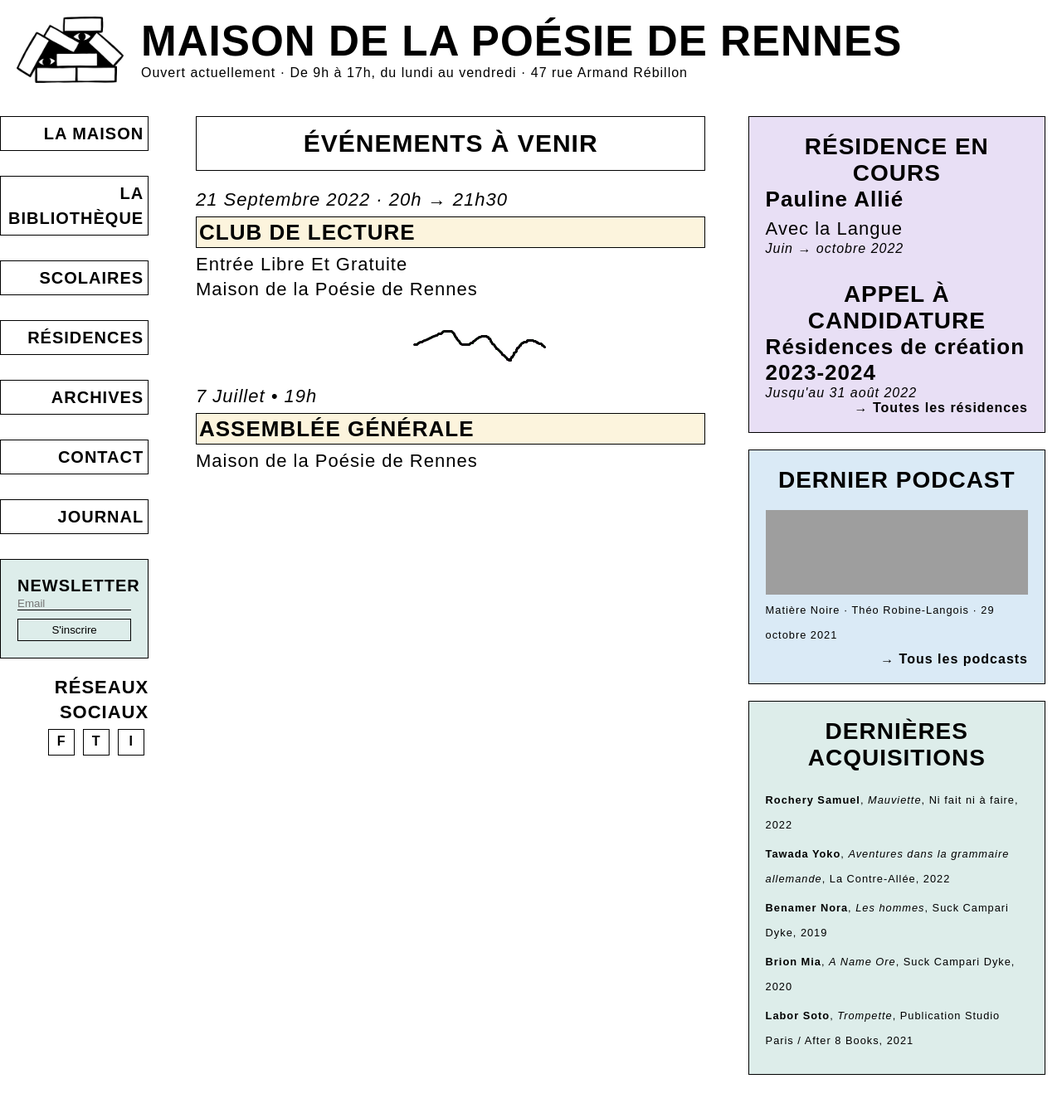
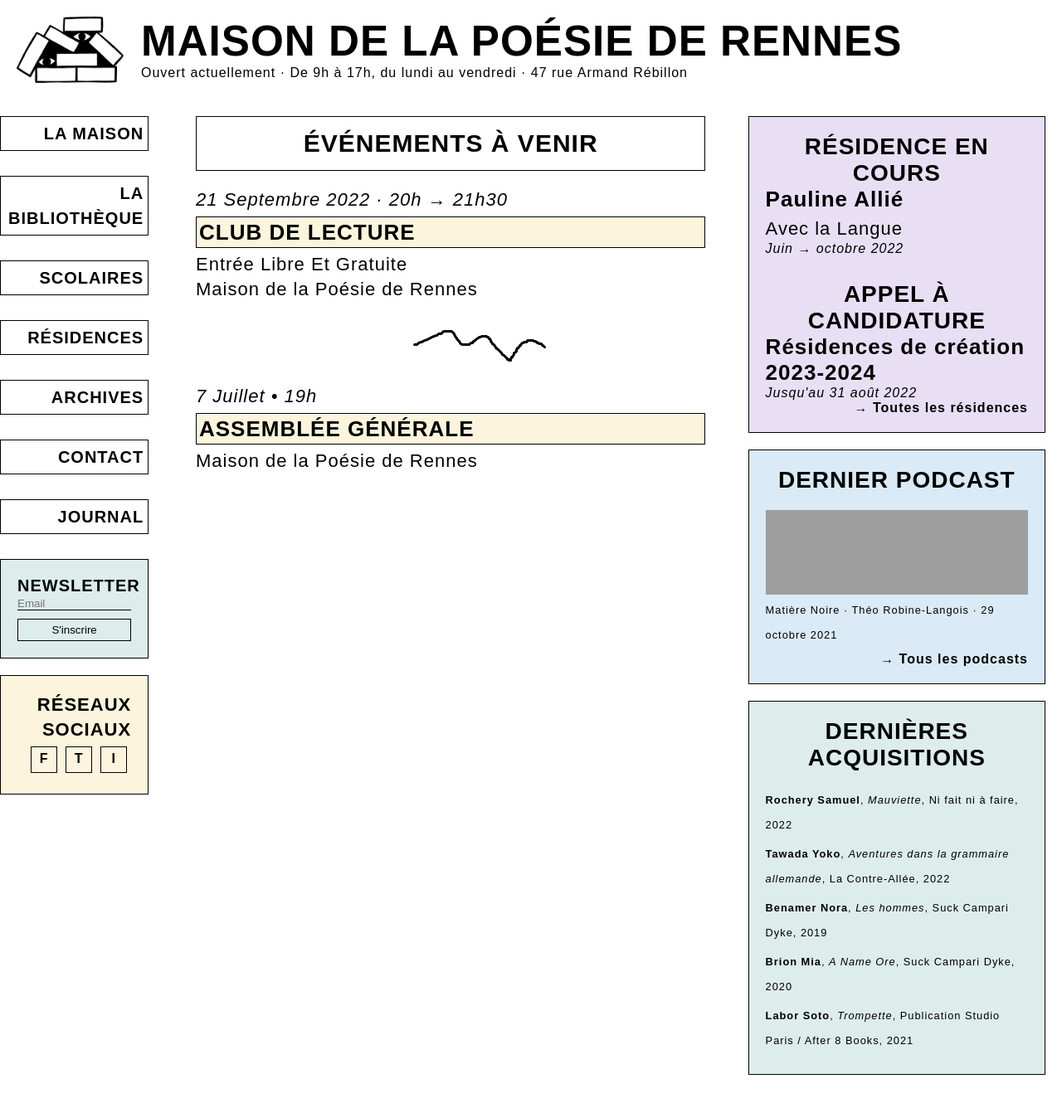
Before and after one commit to PQuod/MaisondelaPoesiedeRennes, a Jekyll site: the page built from index.markdown, in a window 1280 px wide. Shown: the whole page at 83% size. Built offline with Jekyll 4.4.1, drawn with Linux system fonts in a browser that asks for light colours; some web fonts are replaced; a script that is not in the unit is left out; grey boxes are pictures that could not be loaded.

Commit message:
Update nav.html

```diff
--- a/_includes/nav.html
+++ b/_includes/nav.html
@@ -14,6 +14,8 @@
       <button>S'inscrire</button>
     </form>
   </div>
+  <div class="encart color_asso">
   <p>Réseaux sociaux</p>
   <a href="https://www.facebook.com/maiporennes/" target="_blank" class="social">F</a><a href="https://twitter.com/maiporennes?lang=fr" target="_blank" class="social">T</a><a href="https://www.instagram.com/maiporennes/?hl=fr" target="_blank" class="social">I</a>
+  </div>
 </nav>
```
